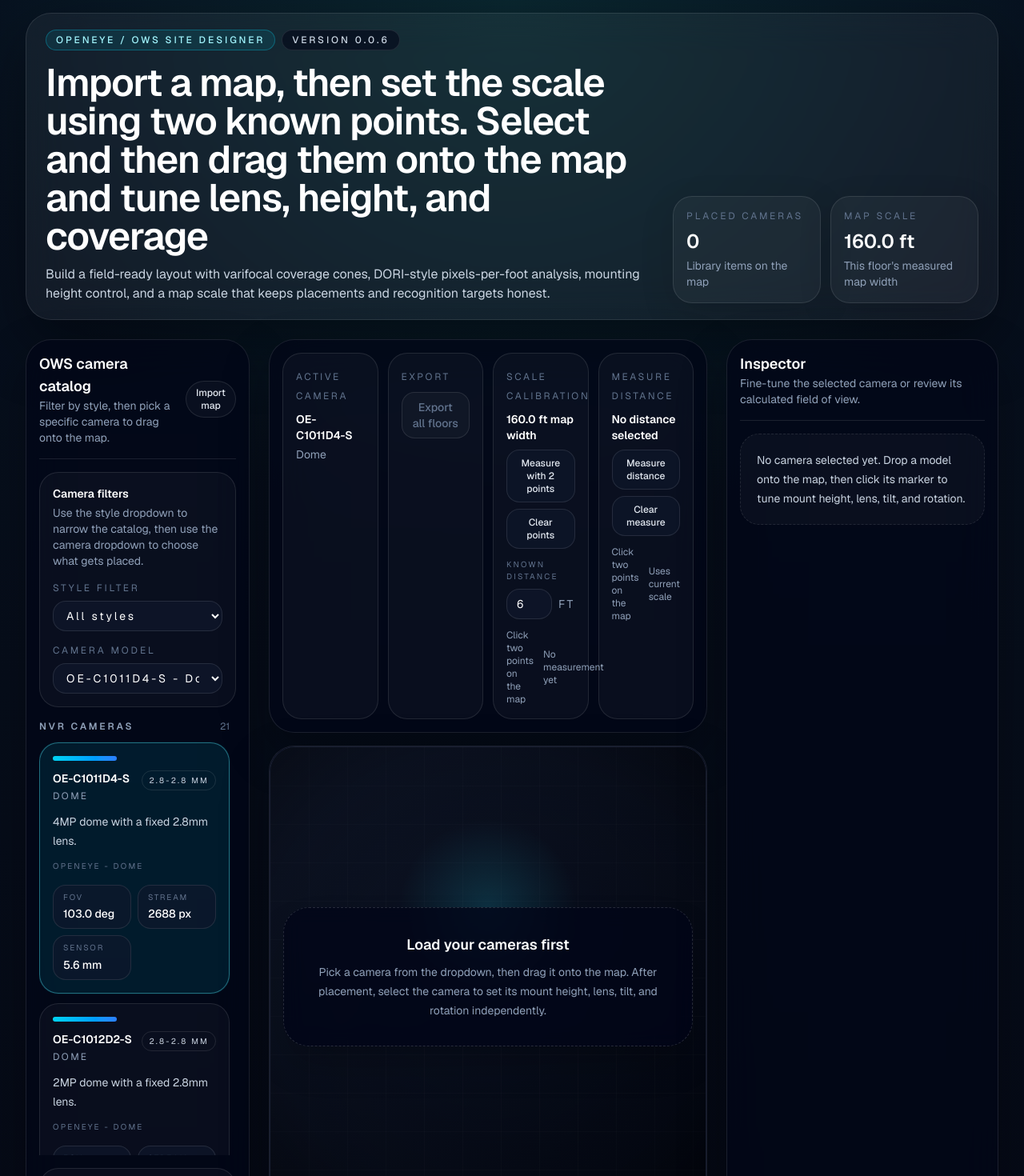
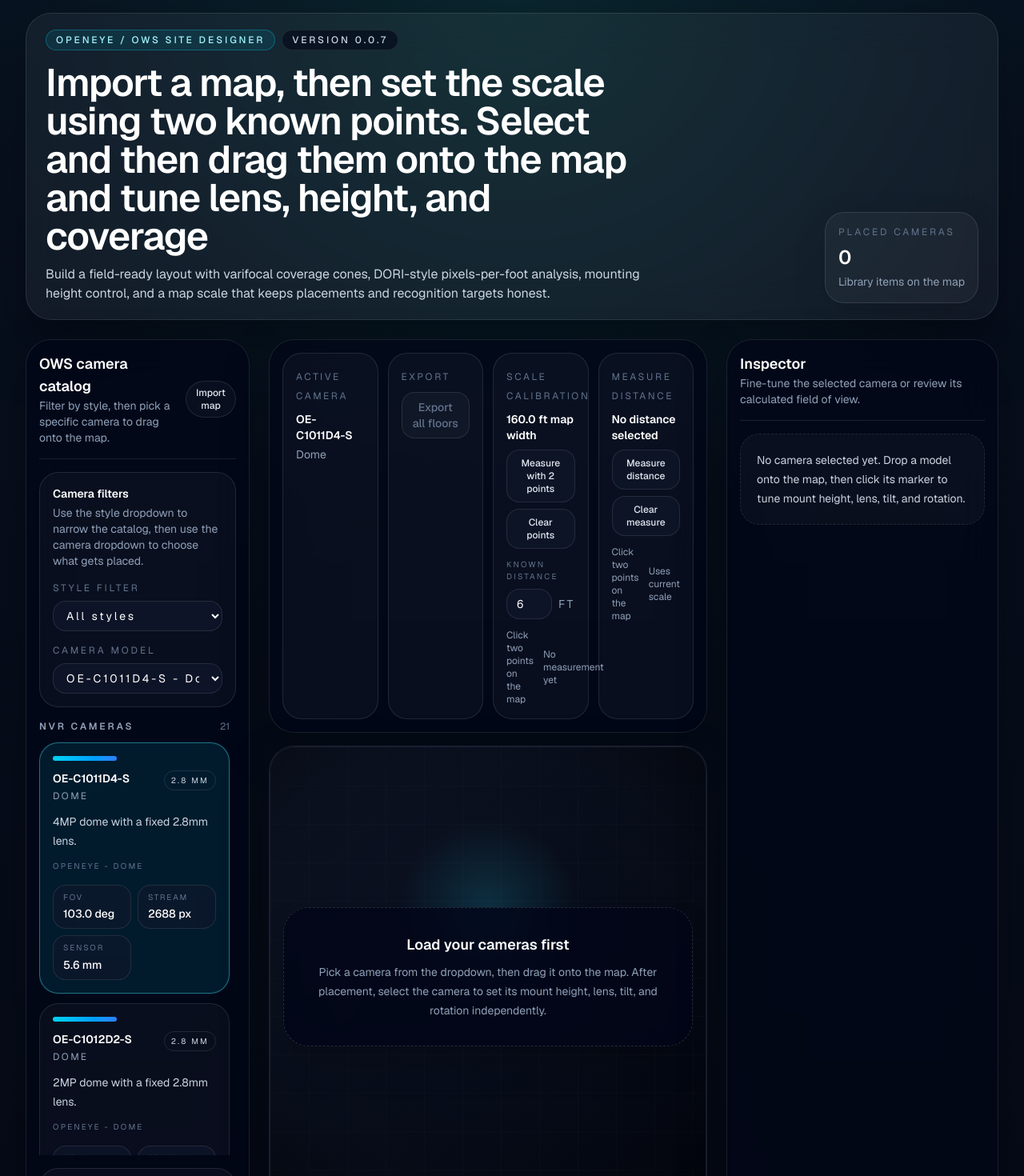
Before and after one commit to shojar/openeye-site-designer, a Next.js app: page / in a window 1280 px wide. Shown: the top 1470 px of the page at 80% size. Built offline with nearby package versions, Linux system fonts and the light colour scheme.

Commit message:
removed map scale header, adjusted displayed lens type

```diff
--- a/app/camera-designer-client.tsx
+++ b/app/camera-designer-client.tsx
@@ -63,7 +63,7 @@
   rotationDeg: number;
 };
 
-const appVersion = "0.0.6";
+const appVersion = "0.0.7";
 
 const cameraModelsCatalog: CameraModel[] = [
   {
@@ -737,6 +737,18 @@
 
 function hasAdjustableLens(model: CameraModel) {
   return model.lensMaxMm - model.lensMinMm > 0.05;
+}
+
+function formatLensMm(value: number) {
+  return value.toFixed(2).replace(/\.?0+$/, "");
+}
+
+function formatLensLabel(model: CameraModel) {
+  if (!hasAdjustableLens(model)) {
+    return `${formatLensMm(model.lensMinMm)} mm`;
+  }
+
+  return `${formatLensMm(model.lensMinMm)}-${formatLensMm(model.lensMaxMm)} mm`;
 }
 
 function normalizeAngle(degrees: number) {
@@ -1605,7 +1617,7 @@
               isCloud ? "border-amber-300/30 text-amber-100" : "border-white/10 text-slate-300"
             }`}
           >
-            {isCloud ? "Cloud" : `${model.lensMinMm}-${model.lensMaxMm} mm`}
+            {isCloud ? "Cloud" : formatLensLabel(model)}
           </span>
         </div>
         <p className="mt-3 text-sm leading-6 text-slate-300">{model.description}</p>
@@ -1680,9 +1692,8 @@
               </div>
             </div>
 
-            <div className="grid gap-3 sm:grid-cols-2 lg:min-w-[360px]">
+            <div className="grid gap-3 lg:min-w-[180px]">
               <MetricCard label="Placed cameras" value={`${placements.length}`} helper="Library items on the map" />
-              <MetricCard label="Map scale" value={`${formatNumber(mapWidthFt)} ft`} helper="This floor's measured map width" />
             </div>
           </div>
         </section>
```
